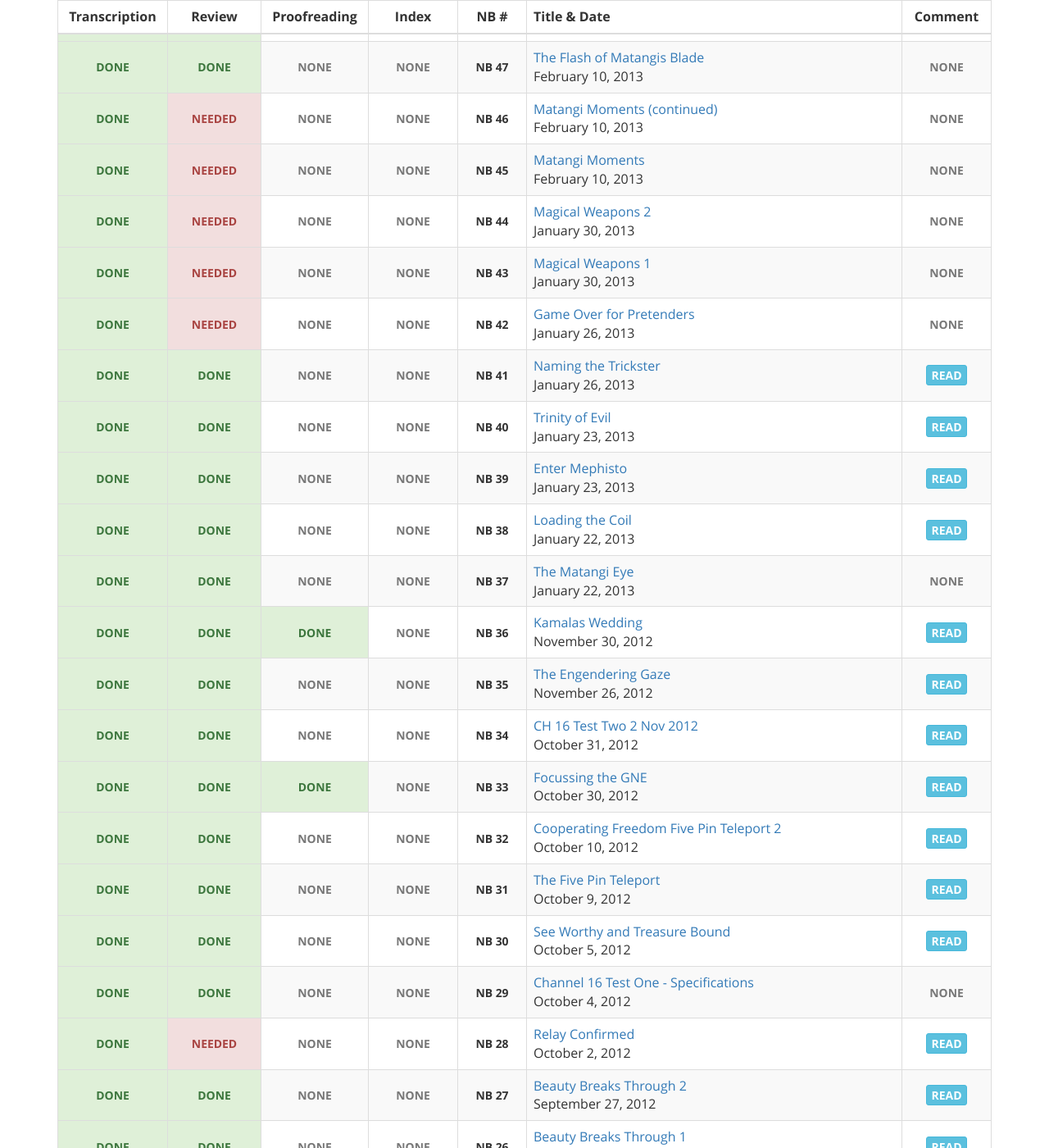
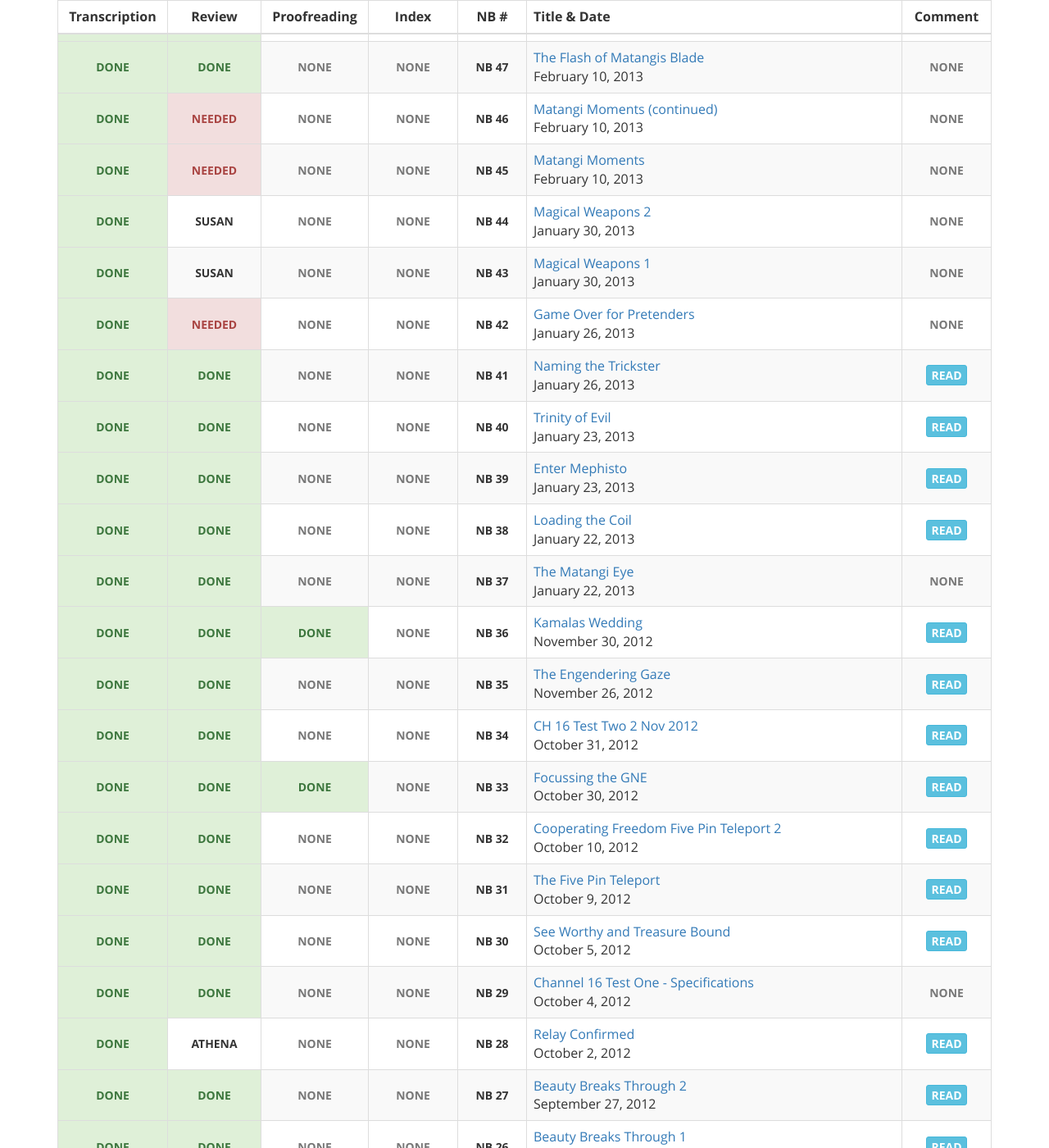
Before and after one commit to gaiaspora/gaiaspora.github.io, a Jekyll site: the page built from content/navigator-briefings.markdown, in a window 1280 px wide and 1400 px high, scrolled down 5839 px. Shown: the whole window at 82% size. Built offline with Jekyll 4.4.1, drawn with Linux system fonts in a browser that asks for light colours.

Commit message:
Update nb.yaml

```diff
--- a/_data/nb.yaml
+++ b/_data/nb.yaml
@@ -801,7 +801,7 @@
 
 - NB: "44"
   Transcription: "done"
-  Review: "needed"
+  Review: "Susan"
   Proofreading: "none"
   Index: "none"
   Title: "Magical Weapons 2"
@@ -810,7 +810,7 @@
 
 - NB: "43"
   Transcription: "done"
-  Review: "needed"
+  Review: "Susan"
   Proofreading: "none"
   Index: "none"
   Title: "Magical Weapons 1"
@@ -945,7 +945,7 @@
 
 - NB: "28"
   Transcription: "done"
-  Review: "needed"
+  Review: "Athena"
   Proofreading: "none"
   Index: "none"
   Title: "Relay Confirmed"
@@ -1161,7 +1161,7 @@
 
 - NB: "4"
   Transcription: "done"
-  Review: "Susan"
+  Review: "done"
   Proofreading: "none"
   Index: "none"
   Title: "Omen of Remembrance"
```
